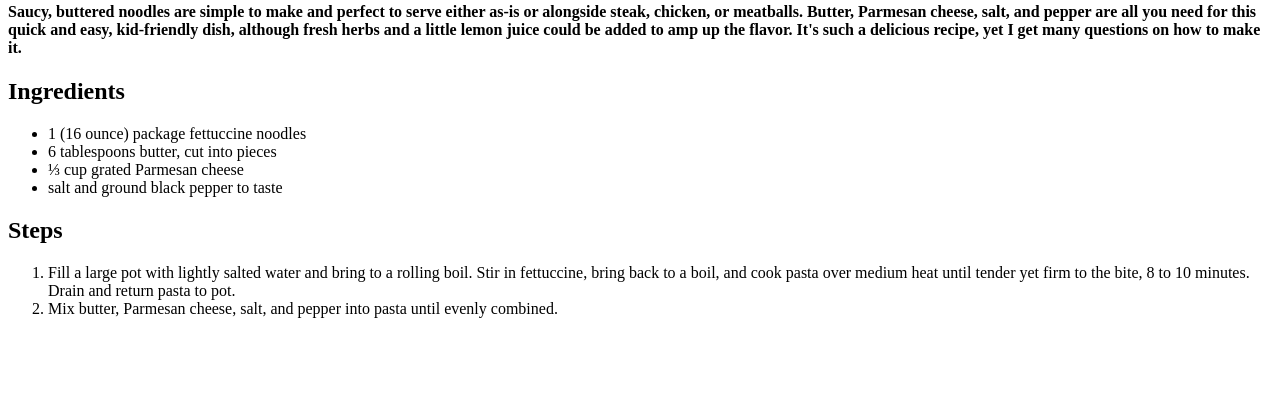
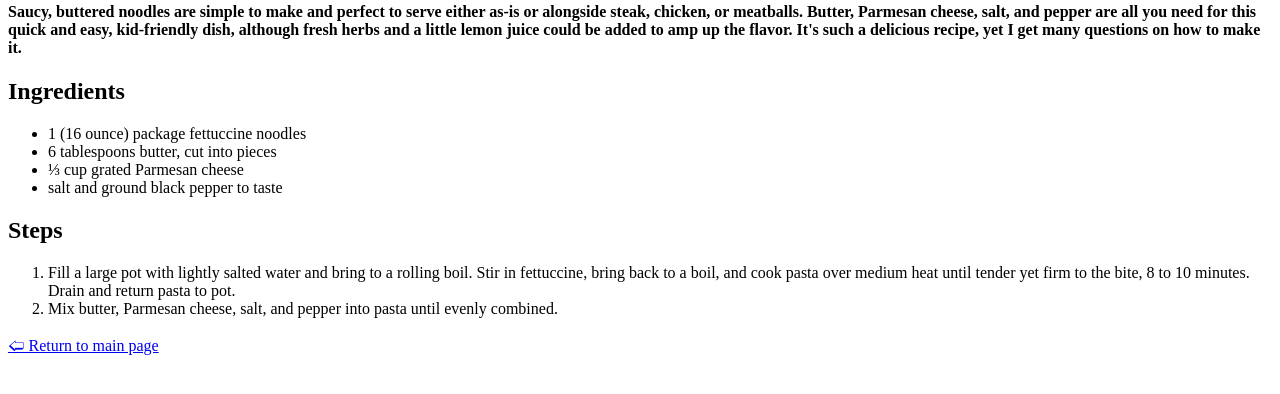
Before and after one commit to BrunoCyreno/The_Odin_Project, a plain HTML site: page Project-Recipes/recipes/buttered_noodles.html in a window 1280 px wide. Shown: the part 402-796 px from the top of the page. Drawn offline with Linux system fonts and the light colour scheme.

Commit message:
Add "return to mainpage" function

```diff
--- a/Project-Recipes/recipes/buttered_noodles.html
+++ b/Project-Recipes/recipes/buttered_noodles.html
@@ -22,6 +22,7 @@
         <li>Fill a large pot with lightly salted water and bring to a rolling boil. Stir in fettuccine, bring back to a boil, and cook pasta over medium heat until tender yet firm to the bite, 8 to 10 minutes. Drain and return pasta to pot.</li>
         <li>Mix butter, Parmesan cheese, salt, and pepper into pasta until evenly combined.</li>
     </ol>
+    <a href="../index.html"> 🢠 Return to main page</a>
 
 
 
```
Also changed, not shown: Project-Recipes/recipes/lasagna.html (+1 -0 lines), Project-Recipes/recipes/pan-seared_tilapia.html (+1 -0 lines), Project-Recipes/recipes/stroganoff.html (+1 -1 lines).
